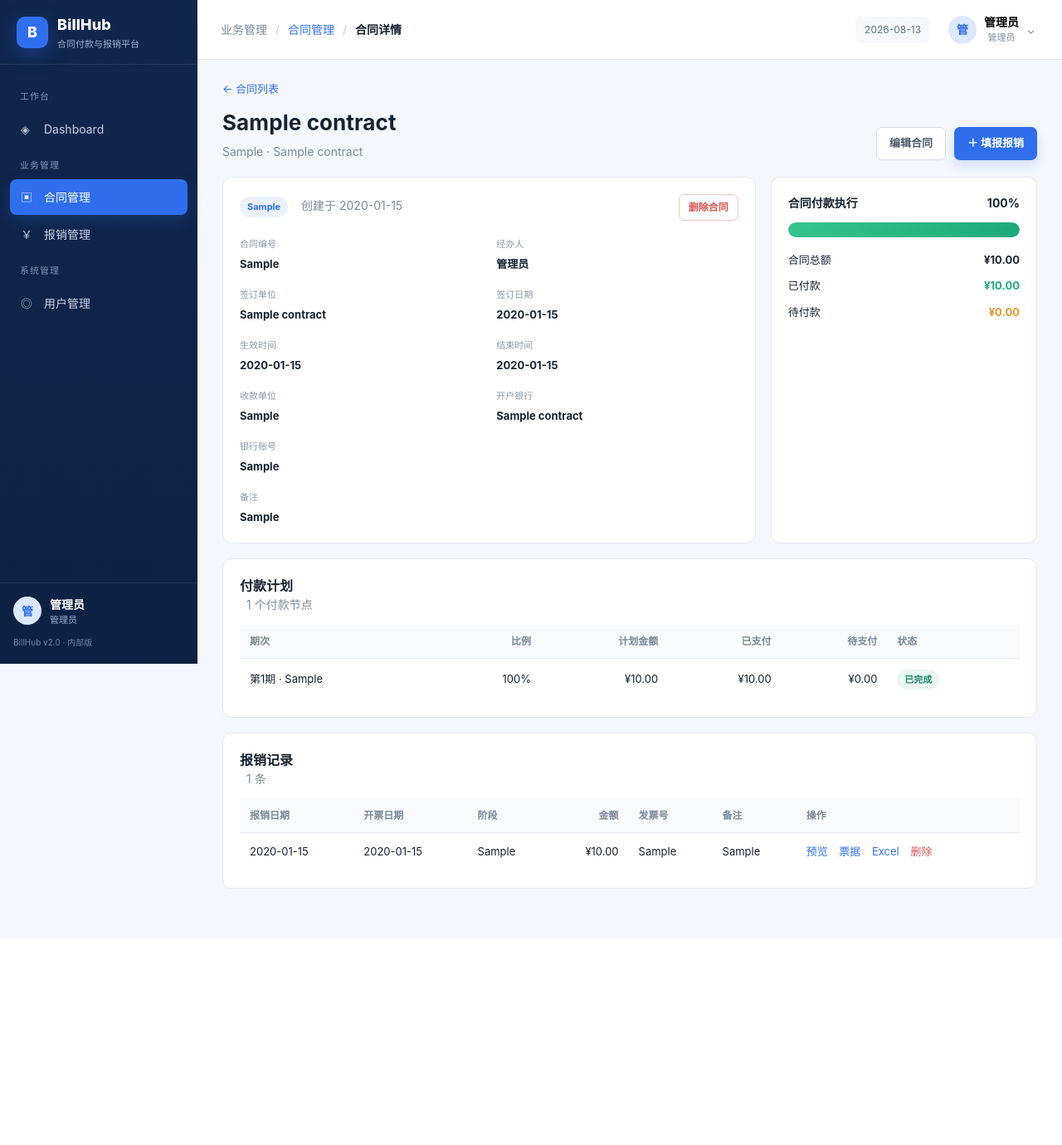
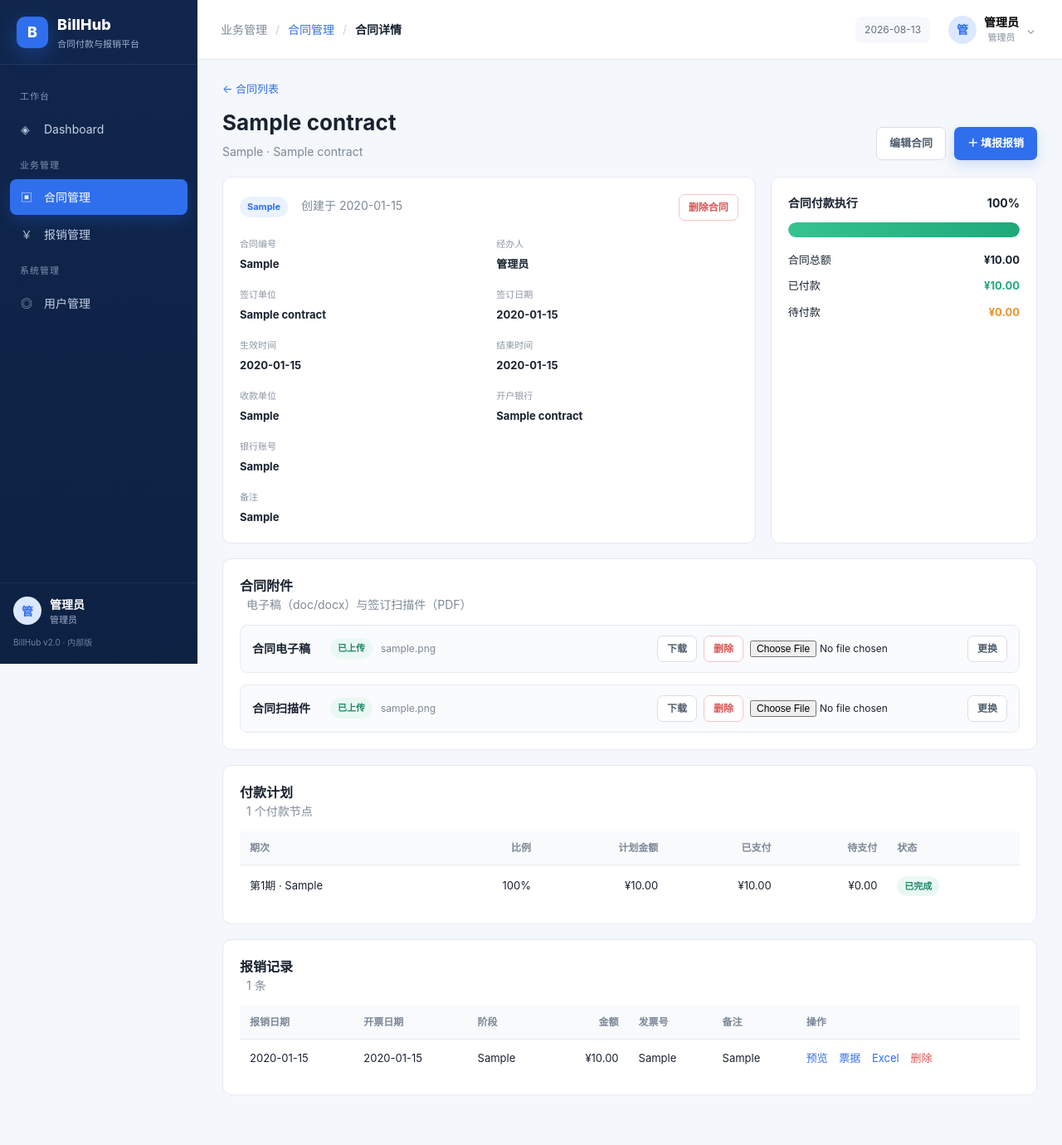
Before and after one commit to timmycheng/BillHub, a Flask app: page /contracts/1 in a window 1280 px wide. Shown: the whole page at 83% size. Before the commit the page ends 1071 px from the top, so only its background shows below. Run offline with Flask 3, Linux system fonts and the light colour scheme; a user stored in the database is signed in; data comes from the database, SQL or seed files in the repository; tables that the repository leaves empty hold one stand-in row (values such as "Sample post"); some libraries are stand-ins or nearby versions.

Commit message:
2.0 [3/11]: contract attachments - upload/download/delete electronic draft (doc/docx) and scan (PDF)

```diff
--- a/db.py
+++ b/db.py
@@ -38,6 +38,8 @@ def init_db():
         sign_date TEXT,                        -- 签订日期 YYYY-MM-DD
         start_date TEXT,                       -- 生效时间 YYYY-MM-DD
         end_date TEXT,                         -- 结束时间 YYYY-MM-DD
+        doc_file TEXT,                         -- 合同电子稿文件路径（doc/docx）
+        scan_file TEXT,                        -- 合同扫描件文件路径（PDF）
         remark TEXT,                           -- 备注
         created_at TEXT DEFAULT (datetime('now', 'localtime'))
     );
@@ -93,6 +95,8 @@ _NEW_COLUMNS = {  # 增量迁移：列名 -> 定义
     'bank_account': 'TEXT',
     'start_date': 'TEXT',
     'end_date': 'TEXT',
+    'doc_file': 'TEXT',
+    'scan_file': 'TEXT',
 }
 
 
@@ -207,6 +211,15 @@ def update_contract(cid, contract_no, contract_name, customer_name, total_amount
 def delete_contract(cid):
     conn = get_conn()
     conn.execute('DELETE FROM contracts WHERE id=?', (cid,))
+    conn.commit()
+    conn.close()
+
+
+def set_contract_file(cid, kind, path):
+    """更新合同附件路径。kind 为 'doc_file' 或 'scan_file'。"""
+    assert kind in ('doc_file', 'scan_file')
+    conn = get_conn()
+    conn.execute(f'UPDATE contracts SET {kind}=? WHERE id=?', (path or None, cid))
     conn.commit()
     conn.close()
 
--- a/web/app.py
+++ b/web/app.py
@@ -43,6 +43,7 @@ def create_app(config_class=Config):
     # 确保上传目录存在
     os.makedirs(app.config['INVOICE_DIR'], exist_ok=True)
     os.makedirs(app.config['REPORT_DIR'], exist_ok=True)
+    os.makedirs(app.config['CONTRACT_FILE_DIR'], exist_ok=True)
 
     # 静态资源缓存破坏：每次启动服务时间戳变化，浏览器必拉新版 CSS/JS
     app.jinja_env.globals['cache_bust'] = str(int(time.time()))
@@ -54,6 +55,11 @@ def create_app(config_class=Config):
             return '{:,.2f}'.format(float(value))
         except (TypeError, ValueError):
             return str(value)
+
+    # Jinja 过滤器：取文件名（剥路径）
+    @app.template_filter('basename')
+    def _basename(value):
+        return os.path.basename(value) if value else ''
 
     return app
 
--- a/web/config.py
+++ b/web/config.py
@@ -12,10 +12,11 @@ class Config:
     SESSION_COOKIE_HTTPONLY = True
     SESSION_COOKIE_SAMESITE = 'Lax'
 
-    # 文件存储：上传的发票 / 生成的审批表
+    # 文件存储：上传的发票 / 生成的审批表 / 合同附件
     UPLOAD_DIR = os.environ.get('BILLHUB_UPLOAD_DIR') or os.path.join(_BASE, 'uploads')
     INVOICE_DIR = os.path.join(UPLOAD_DIR, 'invoices')
     REPORT_DIR = os.path.join(UPLOAD_DIR, 'reports')
+    CONTRACT_FILE_DIR = os.path.join(UPLOAD_DIR, 'contracts')
 
     # 审批表 Excel 模板（占位符驱动）
     APPROVAL_TEMPLATE = os.environ.get('BILLHUB_TEMPLATE') or os.path.join(
--- a/web/routes/contracts.py
+++ b/web/routes/contracts.py
@@ -1,10 +1,11 @@
 """BillHub 合同管理：清单页 / 详情页 / 增删改 / 付款计划 / 导入导出。
 权限：普通用户只看自己的合同（owner_id），管理员看全部。导入导出限管理员。"""
 import os
+import re
 import tempfile
-from datetime import date
+from datetime import date, datetime
 
-from flask import (Blueprint, abort, flash, redirect, render_template,
+from flask import (Blueprint, abort, current_app, flash, redirect, render_template,
                    request, send_file, url_for)
 from flask_login import current_user, login_required
 
@@ -209,6 +210,85 @@ def delete(cid):
     return redirect(url_for('contracts.list'))
 
 
+# ============ 合同附件（电子稿 / 扫描件）============
+_CONTRACT_FILE_KINDS = {'doc': ('doc_file', ('.doc', '.docx'), '电子稿'),
+                        'scan': ('scan_file', ('.pdf',), '扫描件')}
+
+
+@bp.route('/contracts/<int:cid>/files', methods=['POST'])
+@login_required
+def upload_file(cid):
+    c = db.get_contract(cid)
+    if not c or not can_access_contract(c):
+        abort(404)
+    kind = request.form.get('kind', '').strip()
+    spec = _CONTRACT_FILE_KINDS.get(kind)
+    if not spec:
+        flash('未知的附件类型', 'danger')
+        return redirect(url_for('contracts.detail', cid=cid))
+    col, allowed, label = spec
+    f = request.files.get('file')
+    if not f or not f.filename:
+        flash(f'请选择要上传的{label}文件', 'warning')
+        return redirect(url_for('contracts.detail', cid=cid))
+    ext = os.path.splitext(f.filename)[1].lower()
+    if ext not in allowed:
+        flash(f'{label}仅支持 {"/".join(allowed)} 格式', 'danger')
+        return redirect(url_for('contracts.detail', cid=cid))
+    # 删除旧文件后保存新文件
+    if c.get(col) and os.path.exists(c[col]):
+        try:
+            os.remove(c[col])
+        except OSError:
+            pass
+    save_dir = os.path.join(current_app.config['CONTRACT_FILE_DIR'], str(cid))
+    os.makedirs(save_dir, exist_ok=True)
+    safe = re.sub(r'[^\w\-.]', '_', f.filename) or (kind + ext)
+    fname = f"{kind}_{datetime.now().strftime('%Y%m%d%H%M%S')}_{safe}"
+    dest = os.path.join(save_dir, fname)
+    f.save(dest)
+    db.set_contract_file(cid, col, dest)
+    flash(f'{label}已上传', 'success')
+    return redirect(url_for('contracts.detail', cid=cid))
+
+
+@bp.route('/files/contract/<int:cid>/<kind>')
+@login_required
+def download_file(cid, kind):
+    c = db.get_contract(cid)
+    if not c or not can_access_contract(c):
+        abort(404)
+    spec = _CONTRACT_FILE_KINDS.get(kind)
+    if not spec:
+        abort(404)
+    col, _, _ = spec
+    path = c.get(col) or ''
+    if not path or not os.path.exists(path):
+        flash('该附件不存在（可能已删除）', 'warning')
+        return redirect(url_for('contracts.detail', cid=cid))
+    return send_file(path, as_attachment=True, download_name=os.path.basename(path))
+
+
+@bp.route('/contracts/<int:cid>/files/<kind>/delete', methods=['POST'])
+@login_required
+def delete_file(cid, kind):
+    c = db.get_contract(cid)
+    if not c or not can_access_contract(c):
+        abort(404)
+    spec = _CONTRACT_FILE_KINDS.get(kind)
+    if not spec:
+        abort(404)
+    col, _, label = spec
+    if c.get(col) and os.path.exists(c[col]):
+        try:
+            os.remove(c[col])
+        except OSError:
+            pass
+    db.set_contract_file(cid, col, '')
+    flash(f'已删除{label}', 'success')
+    return redirect(url_for('contracts.detail', cid=cid))
+
+
 # ============ 导出（管理员）============
 @bp.route('/contracts/export')
 @admin_required
--- a/web/static/style.css
+++ b/web/static/style.css
@@ -237,6 +237,15 @@ td.link { color: var(--blue); font-weight: 700; }
 .mini-table th, .mini-table td { padding: 6px 10px; border-bottom: 1px solid var(--line); text-align: left; }
 .mini-table th { background: transparent; color: var(--muted); font-weight: 600; }
 .cell-remark { max-width: 180px; overflow: hidden; text-overflow: ellipsis; white-space: nowrap; }
+
+/* 合同附件 */
+.attach-list { display: flex; flex-direction: column; gap: 14px; }
+.attach-row { display: flex; justify-content: space-between; align-items: center; gap: 14px; flex-wrap: wrap;
+  background: #fafbfd; border: 1px solid var(--line); border-radius: 9px; padding: 12px 14px; }
+.attach-info { display: flex; align-items: center; gap: 10px; flex-wrap: wrap; }
+.attach-label { font-weight: 700; min-width: 84px; }
+.attach-actions { display: flex; align-items: center; gap: 8px; flex-wrap: wrap; }
+.attach-upload input[type="file"] { font-size: 12px; }
 .cell-actions { white-space: nowrap; }
 
 /* ============ 表单 ============ */
--- a/web/templates/contract_detail.html
+++ b/web/templates/contract_detail.html
@@ -48,6 +48,44 @@
       <div><span>已付款</span><strong class="green-text">¥{{ stats.paid|money }}</strong></div>
       <div><span>待付款</span><strong class="orange-text">¥{{ stats.remaining|money }}</strong></div>
     </div>
+  </div>
+</div>
+
+<div class="panel">
+  <div class="panel-head">
+    <div><h3>合同附件</h3><span class="muted">电子稿（doc/docx）与签订扫描件（PDF）</span></div>
+  </div>
+  <div class="attach-list">
+    {% set kinds = [('doc', c.doc_file, '合同电子稿', ('.doc', '.docx')),
+                    ('scan', c.scan_file, '合同扫描件', ('.pdf',))] %}
+    {% for kind, path, label, exts in kinds %}
+    <div class="attach-row">
+      <div class="attach-info">
+        <span class="attach-label">{{ label }}</span>
+        {% if path %}
+          <span class="tag green">已上传</span>
+          <span class="muted small">{{ path|basename }}</span>
+        {% else %}
+          <span class="tag gray">未上传</span>
+        {% endif %}
+      </div>
+      <div class="attach-actions">
+        {% if path %}
+        <a href="{{ url_for('contracts.download_file', cid=c.id, kind=kind) }}" class="btn ghost small">下载</a>
+        <form method="post" action="{{ url_for('contracts.delete_file', cid=c.id, kind=kind) }}"
+              onsubmit="return confirm('确定删除该附件？')" style="display:inline">
+          <button type="submit" class="btn danger small">删除</button>
+        </form>
+        {% endif %}
+        <form method="post" action="{{ url_for('contracts.upload_file', cid=c.id) }}"
+              enctype="multipart/form-data" class="attach-upload" style="display:inline">
+          <input type="hidden" name="kind" value="{{ kind }}">
+          <input type="file" name="file" accept="{{ exts|join(',') }}" required>
+          <button type="submit" class="btn ghost small">{{ '更换' if path else '上传' }}</button>
+        </form>
+      </div>
+    </div>
+    {% endfor %}
   </div>
 </div>
 
```
Also changed, not shown: issue.md (+1 -1 lines), CHANGELOG.md.
